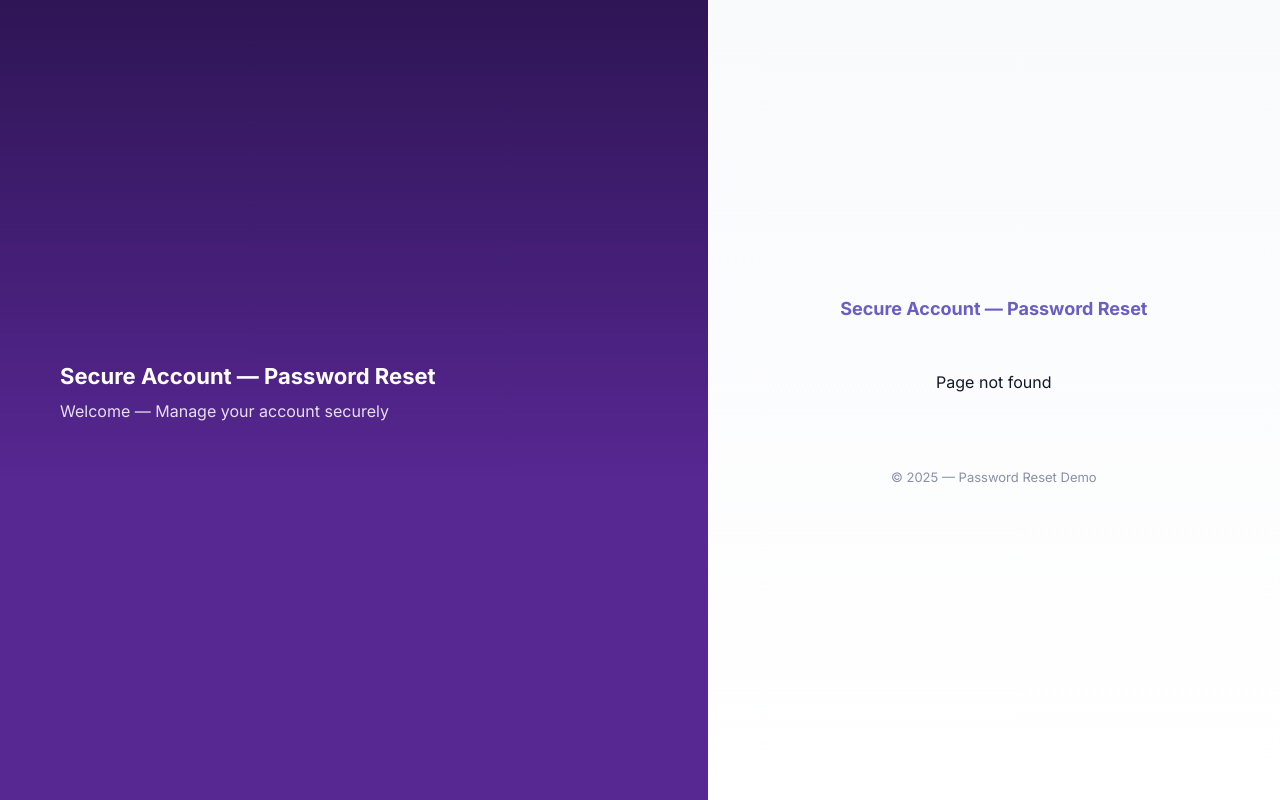
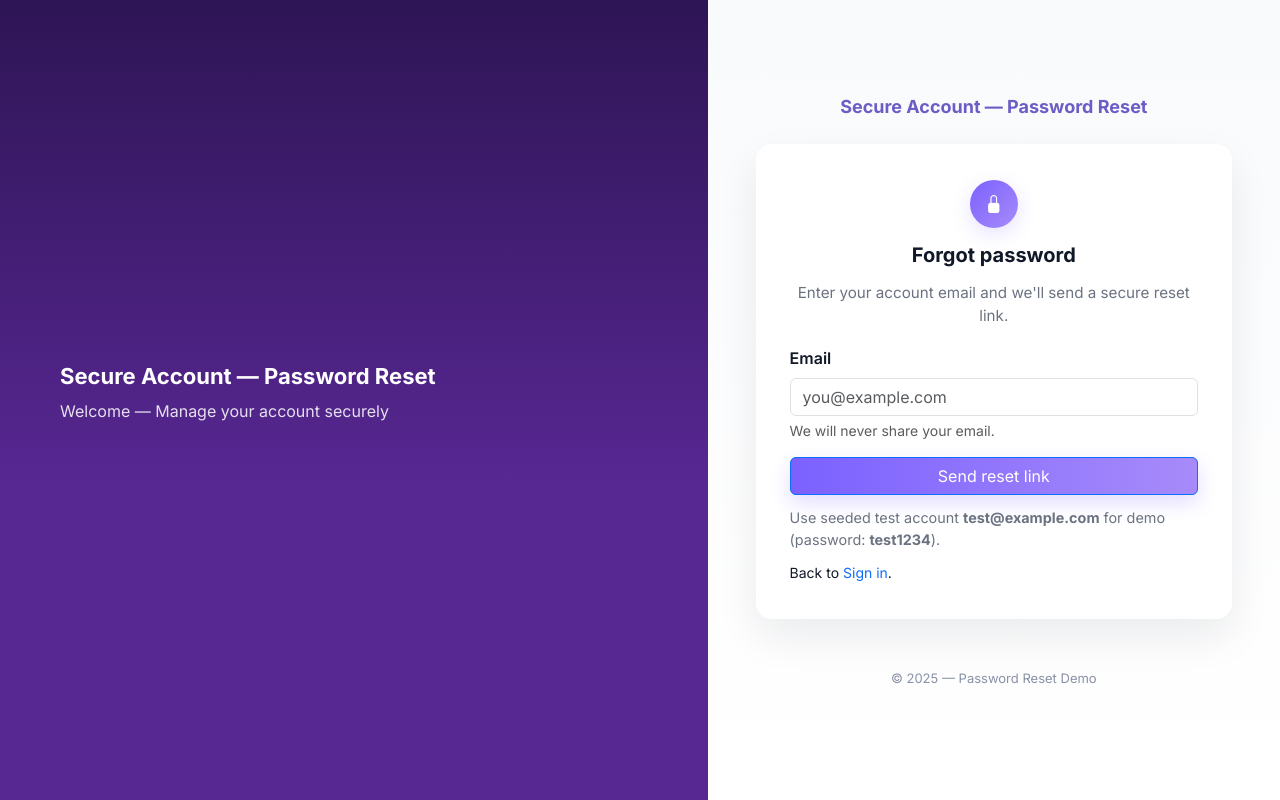
Before and after one commit to annie199810/Password-Reset, a React (Create React App) app in the folder frontend/: page /forgot in a window 1280 px wide. Before the commit this address had no page. Built offline with nearby package versions, Linux system fonts and the light colour scheme.

Commit message:
modify reset code

```diff
--- a/frontend/src/App.js
+++ b/frontend/src/App.js
@@ -27,27 +27,18 @@ export default function App() {
           <main className="split-main">
             <Routes>
 
-              <Route
-                path="/"
-                element={
-                  <ProtectedRoute>
-                    <Dashboard />
-                  </ProtectedRoute>
-                }
-              />
+              <Route path="/" element={
+                <ProtectedRoute>
+                  <Dashboard />
+                </ProtectedRoute>
+              } />
+              <Route path="/login" element={<Login />} />
+              <Route path="/register" element={<Register />} />
+              <Route path="/reset-password" element={<ResetPassword />} />
+             <Route path="/" element={<Dashboard />} />
 
 
-              <Route path="/login" element={<Login />} />
-              <Route path="/register" element={<Register />} />
-
-
-              <Route path="/forgot-password" element={<ForgotPassword />} />
-
-              <Route path="/reset-password" element={<ResetPassword />} />
-
-
-
-              <Route path="*" element={<div style={{padding:24}}>Page not found</div>} />
+              <Route path="/forgot" element={<ForgotPassword />} />
             </Routes>
           </main>
 
--- a/frontend/src/components/ForgotPassword.jsx
+++ b/frontend/src/components/ForgotPassword.jsx
@@ -1,141 +1,89 @@
-
-import React, { useState } from "react";
-
-
+import React, { useState } from 'react';
+import { Link } from 'react-router-dom';
 
 export default function ForgotPassword() {
-  const [email, setEmail] = useState("");
-  const [status, setStatus] = useState({ type: "", text: "" });
+  const API = process.env.REACT_APP_API_URL || 'http://localhost:10000';
+  const [email, setEmail] = useState('');
   const [loading, setLoading] = useState(false);
+  const [status, setStatus] = useState({ type: '', text: '' });
   const [previewUrl, setPreviewUrl] = useState(null);
   const [fallbackLink, setFallbackLink] = useState(null);
 
-
-  function validateEmail(value) {
-    return /\S+@\S+\.\S+/.test(value);
+  function validateEmail(e) {
+    return /\S+@\S+\.\S+/.test(e);
   }
 
-
-  function useDemoEmail() {
-    setEmail("test@example.com");
-    setStatus({ type: "", text: "" });
-    setPreviewUrl(null);
-    setFallbackLink(null);
-  }
-
-  async function handleSubmit(e) {
-    e.preventDefault();
-    setStatus({ type: "", text: "" });
+  async function handleSubmit(ev) {
+    ev.preventDefault();
+    setStatus({ type: '', text: '' });
     setPreviewUrl(null);
     setFallbackLink(null);
 
     if (!validateEmail(email)) {
-      setStatus({ type: "error", text: "Please enter a valid email address." });
+      setStatus({ type: 'error', text: 'Please enter a valid email.' });
       return;
     }
 
     setLoading(true);
-    const API = process.env.REACT_APP_API_URL || "http://localhost:10000";
-
     try {
       const res = await fetch(`${API}/api/auth/request-reset`, {
-        method: "POST",
-        headers: { "Content-Type": "application/json" },
-        body: JSON.stringify({ email }),
+        method: 'POST',
+        headers: { 'Content-Type': 'application/json' },
+        body: JSON.stringify({ email })
       });
 
-
-      let data = null;
-      try {
-        data = await res.json();
-      } catch (jsonErr) {
-
-      }
-
+      const data = await res.json().catch(() => ({}));
       setLoading(false);
 
       if (res.ok) {
-
+        // If backend provided a preview URL (Ethereal) or fallback link
         if (data && data.previewUrl) {
           setPreviewUrl(data.previewUrl);
-          setStatus({
-            type: "success",
-            text: "Preview link returned — open it to view the reset email (demo).",
-          });
-          return;
+          setStatus({ type: 'success', text: 'Preview available — open link to view the reset email.' });
+        } else if (data && data.fallbackLink) {
+          setFallbackLink(data.fallbackLink);
+          setStatus({ type: 'success', text: 'Reset link generated (fallback).' });
+        } else {
+          setStatus({ type: 'success', text: 'If the email exists, a reset link has been sent.' });
         }
-
-
-        if (data && data.fallbackLink) {
-          setFallbackLink(data.fallbackLink);
-          setStatus({
-            type: "success",
-            text: "Reset link generated (fallback). Open link below to continue.",
-          });
-          return;
-        }
-
-
-        setStatus({
-          type: "success",
-          text: "If the email exists, a reset link has been sent. Check your inbox.",
-        });
       } else {
-
-        const serverMessage =
-          data && (data.error || data.message)
-            ? data.error || data.message
-            : `Request failed with status ${res.status}`;
-        setStatus({ type: "error", text: serverMessage });
+        // show backend message if provided
+        const msg = data && (data.error || data.message) ? (data.error || data.message) : 'Request failed.';
+        setStatus({ type: 'error', text: msg });
       }
     } catch (err) {
+      console.error('Forgot request error:', err);
       setLoading(false);
-      console.error("Request error:", err);
-      setStatus({
-        type: "error",
-        text: "Cannot connect to server. Please make sure backend is running.",
-      });
+      setStatus({ type: 'error', text: 'Cannot contact server. Check backend or REACT_APP_API_URL.' });
     }
   }
 
   return (
     <div className="form-card mx-auto" style={{ maxWidth: 520 }}>
       <div className="card-header">
-        <div className="icon" aria-hidden>
-          <i className="bi bi-lock-fill"></i>
-        </div>
+        <div className="icon"><i className="bi bi-lock-fill"></i></div>
         <div className="form-title">Forgot password</div>
-        <div className="form-sub">
-          Enter your account email and we'll send a secure reset link.
-        </div>
+        <div className="form-sub">Enter your account email and we'll send a secure reset link.</div>
       </div>
 
       <form onSubmit={handleSubmit} noValidate>
         <div className="form-group">
-          <label className="form-label" htmlFor="email">
-            Email
-          </label>
+          <label className="form-label" htmlFor="email">Email</label>
           <input
             id="email"
-            name="email"
             type="email"
             className="form-control"
             placeholder="you@example.com"
             value={email}
-            onChange={(e) => setEmail(e.target.value)}
+            onChange={e => setEmail(e.target.value)}
             required
-            aria-describedby="emailHelp"
           />
-          <div id="emailHelp" className="form-text">
-            We will never share your email.
-          </div>
+          <div className="form-text">We will never share your email.</div>
         </div>
 
         {status.text && (
           <div
-            className={`mt-3 alert ${
-              status.type === "success" ? "alert-success" : "alert-danger"
-            }`}
+            className={`mt-3 alert ${status.type === 'success' ? 'alert-success' : 'alert-danger'}`}
             role="alert"
           >
             {status.text}
@@ -144,53 +92,28 @@ export default function ForgotPassword() {
 
         {previewUrl && (
           <div className="mt-2">
-            <div style={{ marginBottom: 6, fontSize: 14, color: "#444" }}>
-              Preview URL (demo):
-            </div>
-            <a href={previewUrl} target="_blank" rel="noopener noreferrer">
-              {previewUrl}
-            </a>
+            <div style={{ marginBottom: 6, fontSize: 14, color: '#444' }}>Preview URL (demo):</div>
+            <a href={previewUrl} target="_blank" rel="noopener noreferrer">{previewUrl}</a>
           </div>
         )}
 
         {fallbackLink && (
           <div className="mt-2">
-            <div style={{ marginBottom: 6, fontSize: 14, color: "#444" }}>
-              Fallback reset link:
-            </div>
-            <a href={fallbackLink} target="_blank" rel="noopener noreferrer">
-              {fallbackLink}
-            </a>
+            <div style={{ marginBottom: 6, fontSize: 14, color: '#444' }}>Fallback reset link:</div>
+            <a href={fallbackLink} target="_blank" rel="noopener noreferrer">{fallbackLink}</a>
           </div>
         )}
 
-        <div className="d-flex gap-2 mt-3">
-          <button
-            className="btn btn-primary"
-            type="submit"
-            disabled={loading}
-            aria-disabled={loading}
-          >
-            {loading ? "Sending…" : "Send reset link"}
-          </button>
+        <button className="btn btn-primary mt-3" type="submit" disabled={loading}>
+          {loading ? 'Sending…' : 'Send reset link'}
+        </button>
 
-          <button
-            type="button"
-            className="btn btn-outline-secondary"
-            onClick={useDemoEmail}
-            title="Fill demo email (test@example.com)"
-          >
-            Use Demo Email
-          </button>
+        <div className="note" style={{ marginTop: 12 }}>
+          Use seeded test account <strong>test@example.com</strong> for demo (password: <strong>test1234</strong>).
         </div>
 
-        <div className="note" style={{ marginTop: 12 }}>
-          <strong>Demo account for testing:</strong>
-          <div>Email: <code>test@example.com</code></div>
-          <div>Password: <code>test1234</code> (use Login page)</div>
-          <small className="text-muted d-block mt-1">
-            Note: reset link preview is available only in demo mode (Ethereal).
-          </small>
+        <div style={{ marginTop: 12, fontSize: 14 }}>
+          Back to <Link to="/login">Sign in</Link>.
         </div>
       </form>
     </div>
```
